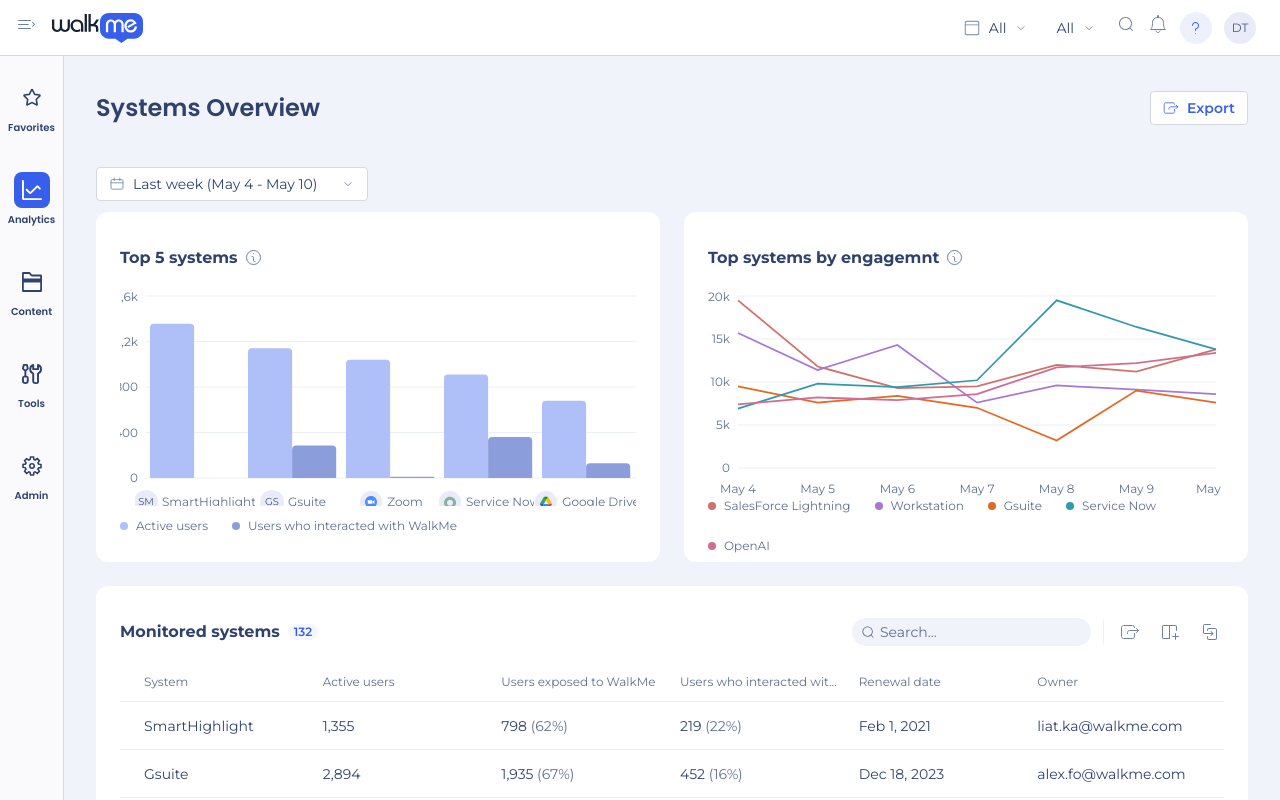
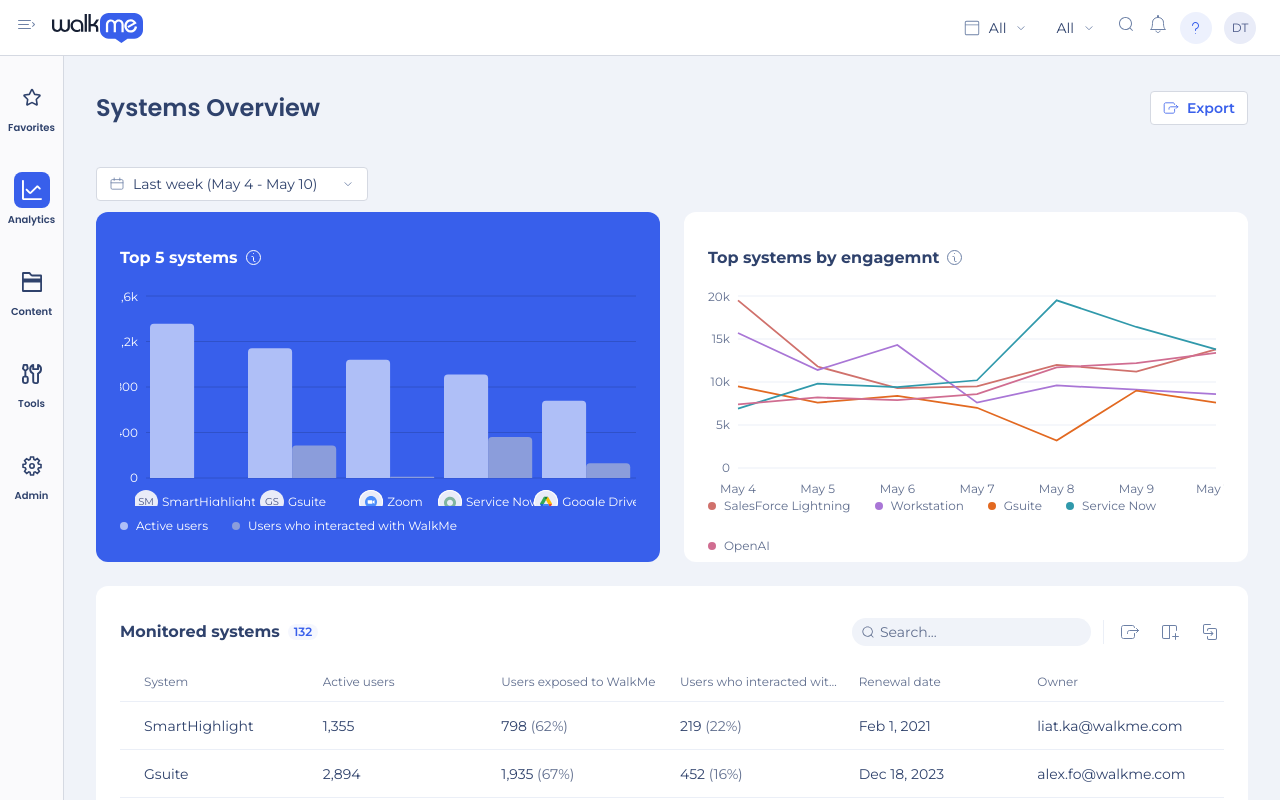
Before and after one commit to danielboaron23/walkme-analytics-ui, a React (Vite) app: page / in a window 1280 px wide. Built offline with nearby package versions, Linux system fonts and the light colour scheme; a web font is replaced by a local one.

Commit message:
Spring autosave

```diff
--- a/src/screens/SystemsOverview.tsx
+++ b/src/screens/SystemsOverview.tsx
@@ -23,7 +23,10 @@ export function SystemsOverview({
       <div className="flex flex-col gap-sp60 px-sp80 pt-sp10">
         {/* Two chart cards */}
         <div className="grid grid-cols-2 gap-sp60">
-          <DashboardCard title="Top 5 systems">
+          <DashboardCard
+            title="Top 5 systems"
+            className="bg-brand [&_h3]:text-text-inverted [&_.text-icon]:text-text-inverted [&_.text-text-secondary]:text-text-inverted [&_.recharts-cartesian-axis-tick_text]:fill-text-inverted [&_.recharts-cartesian-grid_line]:stroke-brand-hover"
+          >
             <TopSystemsBarChart />
             <ChartLegend
               items={[
```
